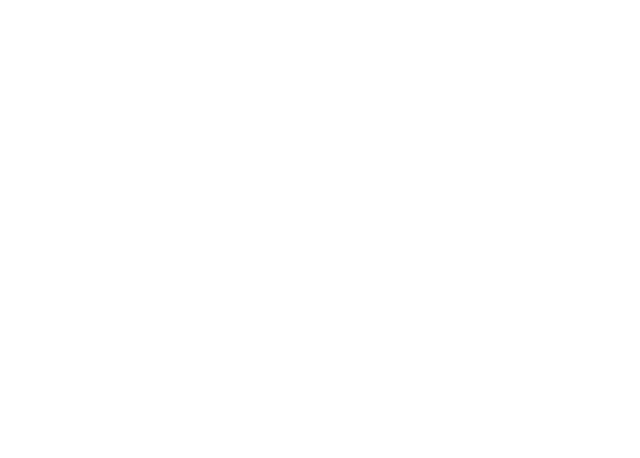
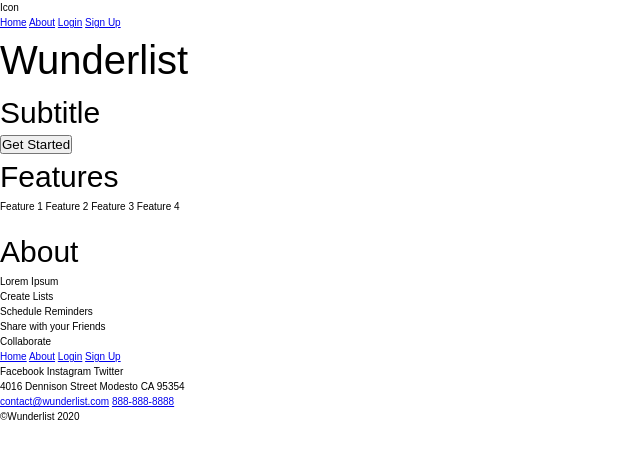
Before and after one commit to buildweek-wunderlist-2/Marketing-Page, a plain HTML site: page index.html in a window 1280 px wide. Shown: the whole page, without its empty margins (0-640 px from the left). Drawn offline with Linux system fonts and the light colour scheme.

Commit message:
created layout for index.html

```diff
--- a/index.html
+++ b/index.html
@@ -13,8 +13,69 @@
 </head>
 
 <body>
-
-
+    <header>
+        <i>Icon</i>
+        <nav>
+            <a href="#">Home</a>
+            <a href="#">About</a>
+            <a href="#">Login</a>
+            <a href="#">Sign Up</a>
+        </nav>
+    </header>
+    <section>
+        <h1>Wunderlist</h1>
+        <h2>Subtitle</h2>
+        <button>Get Started</button>
+    </section>
+    <section>
+        <h2>Features</h2>
+        <div>
+            <i>Feature 1</i>
+            <i>Feature 2</i>
+            <i>Feature 3</i>
+            <i>Feature 4</i>
+        </div>
+    </section>
+    <section>
+        <img src="" alt="">
+    </section>
+    <section>
+        <h2>About</h2>
+        <p>Lorem Ipsum</p>
+    </section>
+    <section>
+        <div class="imgContainer">
+            <p>Create Lists</p>
+        </div>
+        <div class="imgContainer">
+            <p>Schedule Reminders</p>
+        </div>
+        <div class="imgContainer">
+            <p>Share with your Friends</p>
+        </div>
+        <div class="imgContainer">
+            <p>Collaborate</p>
+        </div>
+    </section>
+    <footer>
+        <nav>
+            <a href="#">Home</a>
+            <a href="#">About</a>
+            <a href="#">Login</a>
+            <a href="#">Sign Up</a>
+        </nav>
+        <div class="socialMedia">
+            <i>Facebook</i>
+            <i>Instagram</i>
+            <i>Twitter</i>
+        </div>
+        <address>
+            4016 Dennison Street Modesto CA 95354<br>
+            <a href="mailto:contact@wunderlist.com">contact@wunderlist.com</a>
+            <a href="tel:888-888-8888">888-888-8888</a><br>
+            &copyWunderlist 2020
+        </address>
+    </footer>
 </body>
 
 </html>
```
